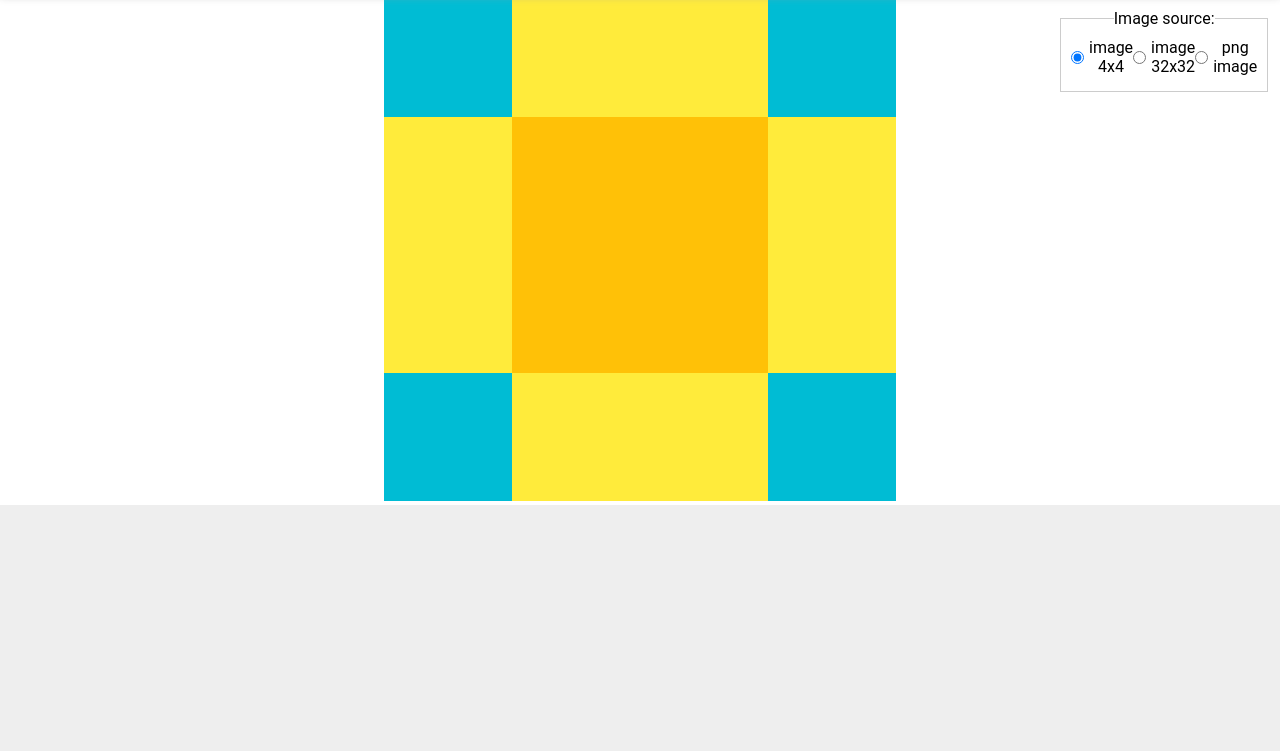
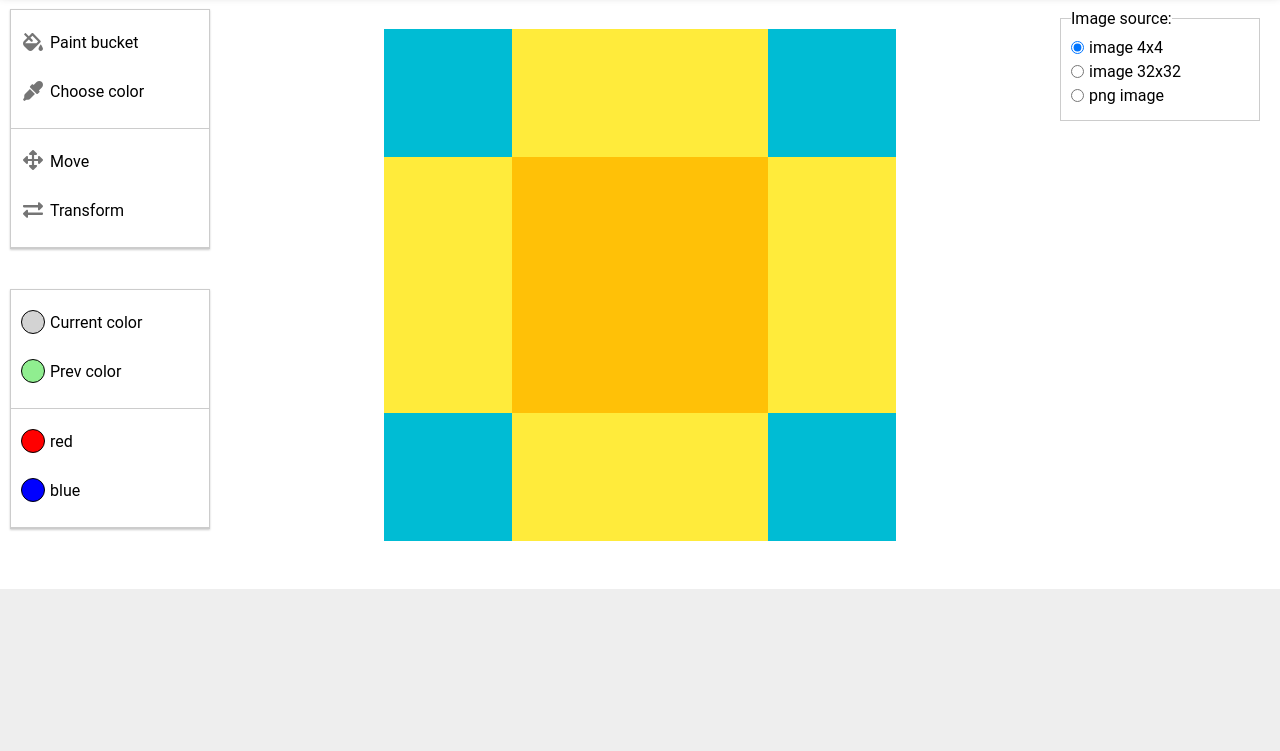
Before and after one commit to iskanderror/codejam-canvas, a plain HTML site: page index.html in a window 1280 px wide. Shown: the part 49-800 px from the top of the page. Drawn offline with Linux system fonts and the light colour scheme.

Commit message:
feat: add tool panels
Add tool panel
Add color panel

```diff
--- a/index.html
+++ b/index.html
@@ -24,21 +24,65 @@
     <canvas id="canvas" width="512px" height="512px"></canvas>
     <form id="image_selector" class="floating_panel">
       <fieldset class='floating_panel--block'>
-        <legend>Image source:</legend>
-        <div class="floating_panel--item">
+        <legend class="noselect">Image source:</legend>
+        <div class="menu_item">
           <input type="radio" id="image_4x4" class="floating_panel--input" name="canvas_image" value="4x4">
-          <label for="image_4x4" class="floating_panel--label noselect">image 4x4</label>
+          <label for="image_4x4" class="menu_label noselect">image 4x4</label>
         </div>
-        <div class="floating_panel--item">
+        <div class="menu_item">
           <input type="radio" id="image_32x32" class="floating_panel--input" name="canvas_image" value="32x32">
-          <label for="image_32x32" class="floating_panel--label noselect">image 32x32</label>
+          <label for="image_32x32" class="menu_label noselect">image 32x32</label>
         </div>
-        <div class="floating_panel--item">
+        <div class="menu_item">
           <input type="radio" id="image_png" class="floating_panel--input" name="canvas_image" value="png">
-          <label for="image_png" class="floating_panel--label noselect">png image</label>
+          <label for="image_png" class="menu_label noselect">png image</label>
         </div>
       </fieldset>
     </form>
+    <div class="tools_panel" id="tools_panel">
+      <ul class="tools_panel--block">
+        <li class="tools_panel--item menu_item">
+          <img src="./icons/paint-bucket.svg" alt="paint-bucket" class="menu_icon" height="30px" width="30px">
+          <p class="menu_label noselect">Paint bucket</p>
+        </li>
+        <li class="tools_panel--item menu_item">
+          <img src="./icons/color-picker.svg" alt="color-picker" class="menu_icon" height="30px" width="30px">
+          <p class="menu_label noselect">Choose color</p>
+        </li>
+      </ul>
+      <ul class="tools_panel--block">
+        <li class="tools_panel--item menu_item">
+          <img src="./icons/move.svg" alt="move" class="menu_icon" height="30px" width="30px">
+          <p class="menu_label noselect">Move</p>
+        </li>
+        <li class="tools_panel--item menu_item">
+          <img src="./icons/transform.svg" alt="transform" class="menu_icon" height="30px" width="30px">
+          <p class="menu_label noselect">Transform</p>
+        </li>
+      </ul>
+    </div>
+    <div class="tools_panel" id="color_panel">
+      <ul class="tools_panel--block">
+        <li class="tools_panel--item menu_item">
+          <div class="menu_icon color_sample" id="color_current"></div>
+          <p class="menu_label noselect">Current color</p>
+        </li>
+        <li class="tools_panel--item menu_item">
+          <div class="menu_icon color_sample" id="color_previous"></div>
+          <p class="menu_label noselect">Prev color</p>
+        </li>
+      </ul>
+      <ul class="tools_panel--block">
+        <li class="tools_panel--item menu_item">
+          <div class="menu_icon color_sample" id="color_red"></div>
+          <p class="menu_label noselect">red</p>
+        </li>
+        <li class="tools_panel--item menu_item">
+          <div class="menu_icon color_sample" id="color_blue"></div>
+          <p class="menu_label noselect">blue</p>
+        </li>
+      </ul>
+    </div>
   </main>
   <script src="canvas.js"></script>
 </body>
--- a/style.css
+++ b/style.css
@@ -66,12 +66,14 @@ header {
 }
 
 main {
+  min-height: 600px;
   background-color: #ffffff;
   position: relative;
   text-align: center;
 }
 
 canvas {
+  margin-top: 40px;
   background-color: #cccccc;
 }
 
@@ -96,19 +98,80 @@ label {
 }
 
 .floating_panel--block {
-  display: flex;
+  text-align: left;
 }
 
-.floating_panel--item {
+.menu_item {
   display: inline-flex;
   align-items: center;
   margin-bottom: 5px;
+  cursor: pointer;
 }
 
-.floating_panel--item:hover{
+.menu_item:hover{
   background-color: #cccccc;
 }
 
-.floating_panel--label {
+.menu_label {
   padding-left: 5px;
 }
+
+.menu_icon {
+  height: 1.5em;
+  width: 1.5em;
+}
+
+.tools_panel {
+  width: 200px;
+  position: absolute;
+  border: 1px solid #cccccc;
+  box-shadow: 0 1px 2px 0 #cccccc;
+  background-color: #ffffff;
+  text-align: left;
+}
+
+.tools_panel--block{
+  width: 100%;
+  display: inline-flex;
+  flex-direction: column;
+  align-items: stretch;
+  justify-content: space-evenly;
+  border-bottom: 1px solid #cccccc;
+  padding: 10px 0;
+}
+
+.tools_panel--item {
+  width: 100%;
+  padding: 10px;
+}
+
+#tools_panel {
+  left: 10px;
+  top: 20px;
+}
+
+#color_panel {
+  left: 10px;
+  top: 300px;
+}
+
+.color_sample {
+  border: 1px solid #000000;
+  border-radius: 50%;
+}
+
+#color_current {
+  background-color: lightgrey;
+}
+
+#color_previous {
+  background-color: lightgreen;
+}
+
+#color_red {
+  background-color: red;
+}
+
+#color_blue {
+  background-color: blue;
+}
```
Also changed, not shown: icons/color-picker.svg (added), icons/move.svg (added), icons/paint-bucket.svg (added), icons/transform.svg (added).
